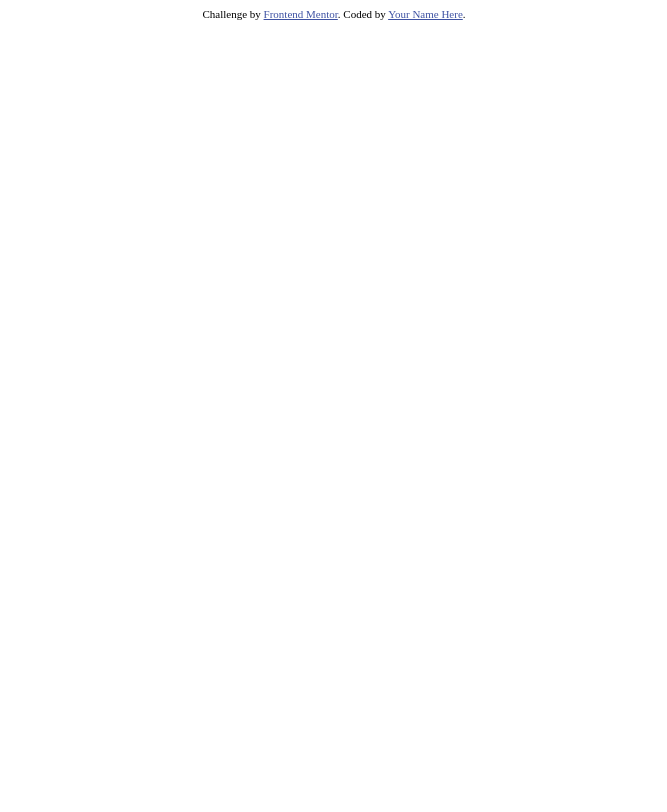
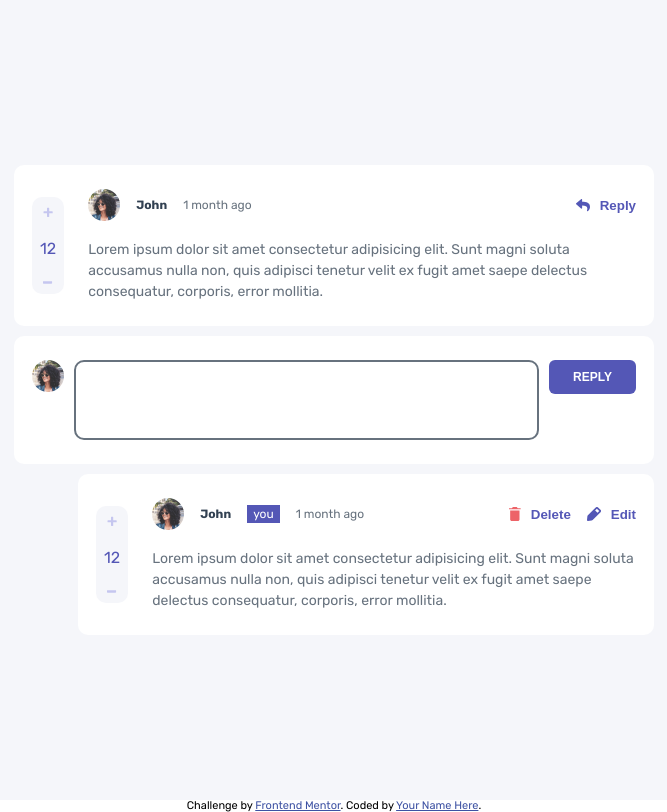
Before and after one commit to DreamCoder7/interactive-comments-section-main, a plain HTML site: page index.html in a window 1280 px wide. Shown: the whole page, without its empty margins (306-973 px from the left). Drawn offline with Linux system fonts and the light colour scheme.

Commit message:
structure the content to implement js

```diff
--- a/index.html
+++ b/index.html
@@ -1,26 +1,158 @@
 <!DOCTYPE html>
 <html lang="en">
   <head>
-  <meta charset="UTF-8">
-  <meta name="viewport" content="width=device-width, initial-scale=1.0"> <!-- displays site properly based on user's device -->
+    <meta charset="UTF-8" />
+    <meta name="viewport" content="width=device-width, initial-scale=1.0" />
+    <!-- displays site properly based on user's device -->
 
-  <link rel="icon" type="image/png" sizes="32x32" href="./images/favicon-32x32.png">
+    <link
+      rel="icon"
+      type="image/png"
+      sizes="32x32"
+      href="./images/favicon-32x32.png"
+    />
 
+    <link rel="preconnect" href="https://fonts.googleapis.com" />
+    <link rel="preconnect" href="https://fonts.gstatic.com" crossorigin />
+    <link
+      href="https://fonts.googleapis.com/css2?family=Rubik:wght@400;500;700&display=swap"
+      rel="stylesheet"
+    />
+    <link rel="stylesheet" href="css/style.css" />
     <title>Frontend Mentor | Interactive comments section</title>
-
-  <!-- Feel free to remove these styles or customise in your own stylesheet 👍 -->
-  <style>
-    .attribution { font-size: 11px; text-align: center; }
-    .attribution a { color: hsl(228, 45%, 44%); }
-  </style>
+    <script defer src="js/controller.js"></script>
   </head>
   <body>
+    <!-- Pull dynamic content from the data.json file -->
+    <div class="container">
+      <ul class="comments__list">
+        <li class="comments__list--item">
+          <div class="item__input">
+            <img
+              src="images/icon-plus.svg"
+              alt="plus icon"
+              class="item__input--icon"
+            />
+            <p class="item__input--num">12</p>
+            <img
+              src="images/icon-minus.svg"
+              alt="minus icon"
+              class="item__input--icon"
+            />
+          </div>
+          <figure class="user__comment">
+            <div class="user__comment-head">
+              <div class="user__comment--info">
+                <img
+                  src="images/avatars/image-amyrobson.png"
+                  alt="Women images"
+                  class="user__img"
+                />
+                <p class="user__name">John</p>
+                <p class="user__period">1 month ago</p>
+              </div>
+              <button class="item__btn">
+                <img
+                  src="images/icon-reply.svg"
+                  alt="Reply icon"
+                  class="item__btn-icon"
+                />
+                Reply
+              </button>
+            </div>
+            <blockquote class="user__comment--text">
+              Lorem ipsum dolor sit amet consectetur adipisicing elit. Sunt
+              magni soluta accusamus nulla non, quis adipisci tenetur velit ex
+              fugit amet saepe delectus consequatur, corporis, error mollitia.
+            </blockquote>
+          </figure>
+        </li>
 
-  <!-- Pull dynamic content from the data.json file -->
+        <!-- Reply -->
+        <li class="comments__list--item comment__reply">
+          <img
+            src="images/avatars/image-amyrobson.webp"
+            alt="women image"
+            class="comment__reply--img"
+          />
+          <input type="text" class="comment__reply--input" />
+          <button class="comment__reply--btn">reply</button>
+        </li>
 
+        <!-- Replied -->
+        <li class="comments__list--item commnet__replied">
+          <div class="item__input">
+            <img
+              src="images/icon-plus.svg"
+              alt="plus icon"
+              class="item__input--icon"
+            />
+            <p class="item__input--num">12</p>
+            <img
+              src="images/icon-minus.svg"
+              alt="minus icon"
+              class="item__input--icon"
+            />
+          </div>
+          <figure class="user__comment">
+            <div class="user__comment-head">
+              <div class="user__comment--info">
+                <img
+                  src="images/avatars/image-amyrobson.png"
+                  alt="Women images"
+                  class="user__img"
+                />
+                <p class="user__name">John</p>
+                <span class="owner">you</span>
+                <p class="user__period">1 month ago</p>
+              </div>
+              <div class="btns">
+                <button class="item__btn">
+                  <img
+                    src="images/icon-delete.svg"
+                    alt="Edit icon"
+                    class="item__btn-icon"
+                  />
+                  Delete
+                </button>
+                <button class="item__btn">
+                  <img
+                    src="images/icon-edit.svg"
+                    alt="Edit icon"
+                    class="item__btn-icon"
+                  />
+                  Edit
+                </button>
+              </div>
+            </div>
+            <blockquote class="user__comment--text">
+              Lorem ipsum dolor sit amet consectetur adipisicing elit. Sunt
+              magni soluta accusamus nulla non, quis adipisci tenetur velit ex
+              fugit amet saepe delectus consequatur, corporis, error mollitia.
+            </blockquote>
+        </li>
+      </ul>
+
+      <div class="overlay hidden">&nbsp;</div>
+      <div class="popup hidden">
+        <div class="comment__delete">
+          <p class="comment__delete--heading">Delete comment</p>
+          <p class="comment__delete--text">
+            Are you sure want to delete this comment?This will remove the
+            comment and can't be undone.
+          </p>
+          <div class="comment__delete--btns">
+            <button class="comment__delete--btn cancel">No, Cancel</button>
+            <button class="comment__delete--btn delete">Yes, delete</button>
+          </div>
+        </div>
+      </div>
+    </div>
     <div class="attribution">
-    Challenge by <a href="https://www.frontendmentor.io?ref=challenge" target="_blank">Frontend Mentor</a>.
-    Coded by <a href="#">Your Name Here</a>.
+      Challenge by
+      <a href="https://www.frontendmentor.io?ref=challenge" target="_blank"
+        >Frontend Mentor</a
+      >. Coded by <a href="#">Your Name Here</a>.
     </div>
   </body>
 </html>
```
Lines whose indentation alone changed are shown as unchanged.
